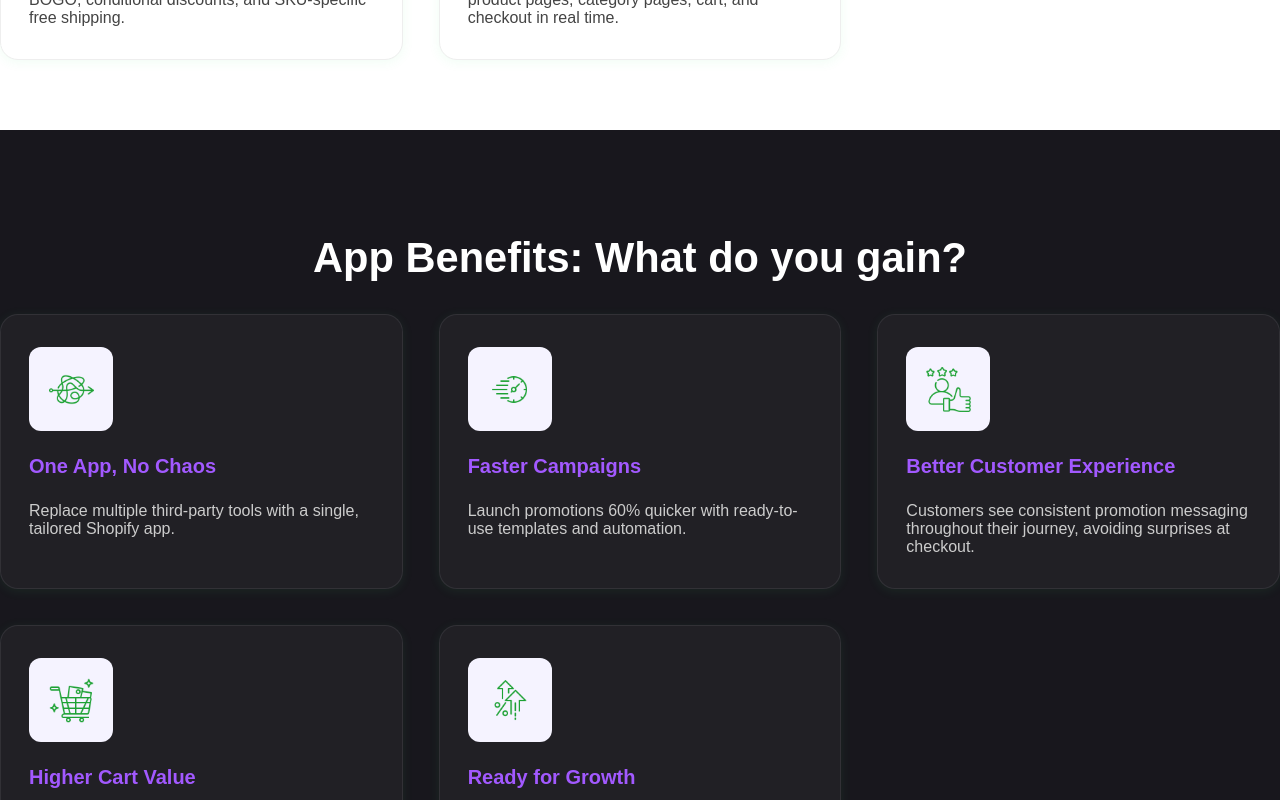
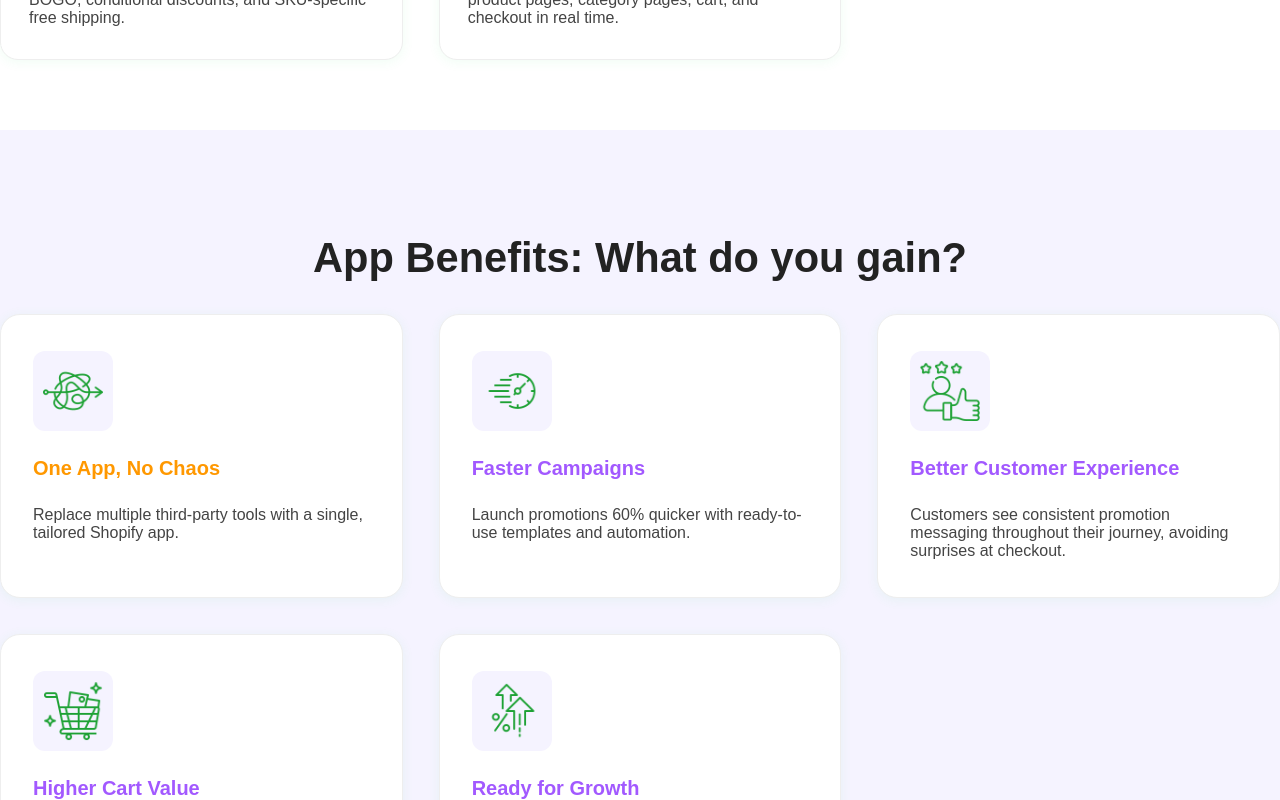
Before and after one commit to shabana-amzur/shopifypromohub, a React (Vite) app: page / in a window 1280 px wide. Shown: the part 1520-2320 px from the top of the page. Built offline with nearby package versions, Linux system fonts and the light colour scheme.

Commit message:
Update features and benefits section padding to 70px top and bottom

```diff
--- a/src/components/Benefits.jsx
+++ b/src/components/Benefits.jsx
@@ -31,8 +31,8 @@ const benefits = [
 
 function Benefits() {
   return (
-    <section className="benefits" style={{background: '#18171d', padding: '70px 0', fontFamily: 'Poppins, sans-serif'}}>
-      <h2 style={{fontSize: '2.6rem', fontWeight: 700, color: '#fff', textAlign: 'center', marginBottom: 32, fontFamily: 'Poppins, sans-serif'}}>App Benefits: What do you gain?</h2>
+    <section className="benefits" style={{background: '#f5f3ff', padding: '70px 0px 70px 0px', fontFamily: 'Poppins, sans-serif'}}>
+      <h2 style={{fontSize: '2.6rem', fontWeight: 700, color: '#222', textAlign: 'center', marginBottom: 32, fontFamily: 'Poppins, sans-serif'}}>App Benefits: What do you gain?</h2>
       <div style={{
         display: 'grid',
         gridTemplateColumns: 'repeat(3, 1fr)',
@@ -43,25 +43,25 @@ function Benefits() {
       }}>
         {benefits.map((b, i) => (
           <div key={i} style={{
-            background: 'rgba(255,255,255,0.04)',
-            borderRadius: 18,
+            background: '#fff',
+            borderRadius: 20,
             boxShadow: '0 2px 12px rgba(67,234,109,0.08)',
-            padding: '32px 28px',
+            padding: '36px 32px',
             textAlign: 'left',
-            border: '1.5px solid rgba(255,255,255,0.08)',
+            border: '1.5px solid #eee',
             display: 'flex',
             flexDirection: 'column',
             alignItems: 'flex-start',
-            gap: 16,
-            minHeight: 180,
-            color: '#fff',
+            gap: 18,
+            minHeight: 210,
+            color: '#222',
           }}>
             <div style={{
               background: '#f5f3ff',
               borderRadius: 12,
-              width: 64,
-              height: 64,
-              padding: 10,
+              width: 70,
+              height: 70,
+              padding: 5,
               display: 'flex',
               alignItems: 'center',
               justifyContent: 'center',
@@ -69,10 +69,10 @@ function Benefits() {
               fontSize: '2rem',
               overflow: 'hidden',
             }}>
-              <img src={b.icon} alt={b.title + ' icon'} style={{width: 45, height: 45, objectFit: 'contain'}} />
+              <img src={b.icon} alt={b.title + ' icon'} style={{width: 60, height: 60, objectFit: 'contain'}} />
             </div>
-            <div style={{fontSize: '1.25rem', fontWeight: 600, color: '#a259ff', marginBottom: 8, fontFamily: 'Poppins, sans-serif'}}>{b.title}</div>
-            <div style={{fontSize: '1rem', color: '#ccc', fontWeight: 400, fontFamily: 'Poppins, sans-serif'}}>{b.desc}</div>
+            <div style={{fontSize: '1.25rem', fontWeight: 600, color: i === 0 ? '#ff9800' : '#a259ff', marginBottom: 8, fontFamily: 'Poppins, sans-serif'}}>{b.title}</div>
+            <div style={{fontSize: '1rem', color: '#444', fontWeight: 400, fontFamily: 'Poppins, sans-serif'}}>{b.desc}</div>
           </div>
         ))}
       </div>
--- a/src/components/Features.jsx
+++ b/src/components/Features.jsx
@@ -29,7 +29,7 @@ const features = [
 
 function Features() {
   return (
-    <section className="features" style={{background: '#fff', padding: '70px 0', fontFamily: 'Poppins, sans-serif'}}>
+    <section className="features" style={{background: '#fff', padding: '70px 0px 70px 0px', fontFamily: 'Poppins, sans-serif'}}>
       <h2 style={{fontSize: '2.6rem', fontWeight: 700, color: '#222', textAlign: 'center', marginBottom: 32, fontFamily: 'Poppins, sans-serif'}}>App Features: What makes it stand out?</h2>
       <div style={{
         display: 'grid',
```
